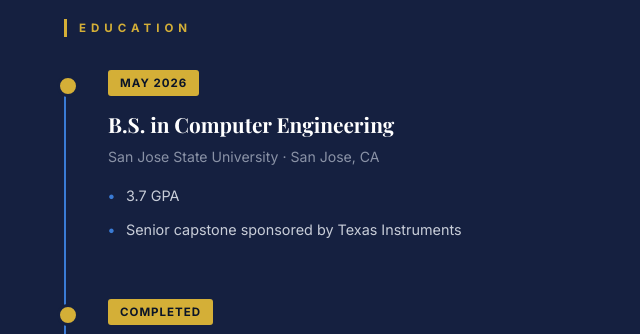
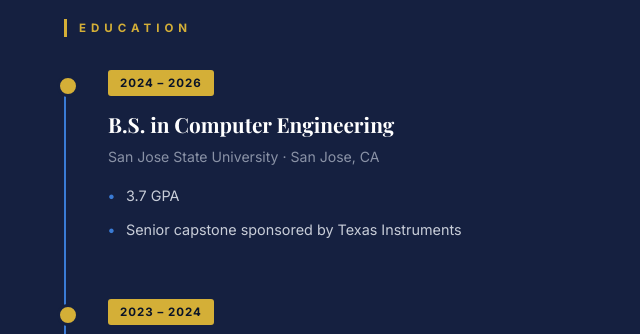
Before and after one commit to ealekseyev/portfolio, a plain HTML site: page index.html in a window 1280 px wide. Shown: the part 625-959 px from the top of the page, 608-1248 px from the left. Drawn offline with nearby package versions, Linux system fonts and the light colour scheme.

Commit message:
Update education dates

```diff
--- a/index.html
+++ b/index.html
@@ -1162,7 +1162,7 @@
                     <span class="col-eyebrow">Education</span>
                     <div class="timeline">
                         <div class="timeline-item education">
-                            <span class="timeline-date">May 2026</span>
+                            <span class="timeline-date">2024 &ndash; 2026</span>
                             <div class="timeline-title">B.S. in Computer Engineering</div>
                             <div class="timeline-org">San Jose State University &middot; San Jose, CA</div>
                             <ul class="timeline-bullets">
@@ -1171,7 +1171,7 @@
                             </ul>
                         </div>
                         <div class="timeline-item education">
-                            <span class="timeline-date">Completed</span>
+                            <span class="timeline-date">2023 &ndash; 2024</span>
                             <div class="timeline-title">A.S. in Mathematics</div>
                             <div class="timeline-org">West Valley College &middot; Saratoga, CA</div>
                             <ul class="timeline-bullets">
```
